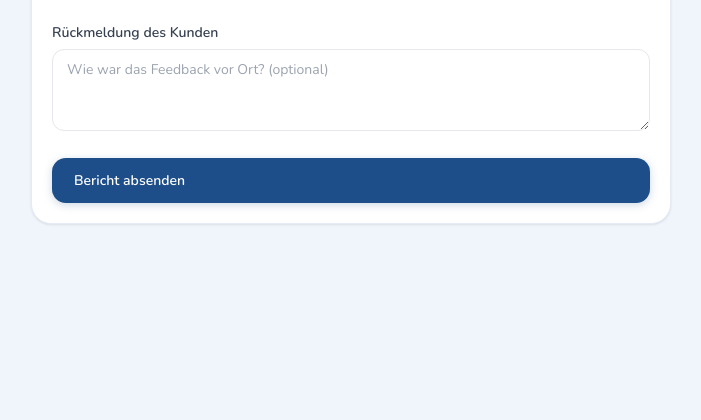
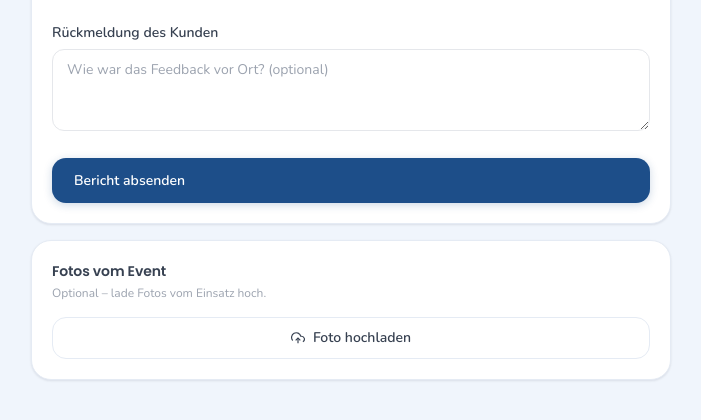
Before and after one commit to Kindsalabim/kindsalabim-events, a FastAPI app: template templates/portal/bericht.html in a window 1280 px wide. Shown: the part 520-940 px from the top of the page, without its empty margins (289-990 px from the left). Before the commit the page ends 745 px from the top, so only its background shows below. Run offline with FastAPI, Linux system fonts and the light colour scheme; the template is opened without the code that fills it, so the values that code supplies are empty; some libraries are stand-ins or nearby versions.

Commit message:
Phase 3c: Datei-Upload via Cloudflare R2
- Planungsdateien (PDF/Bilder) im Admin hochladbar, als Briefing-Anhang
- Event-Fotos im Portal durch Teamleiter hochladbar (Eventbericht)
- EventDatei-Modell mit typ-Feld (planung / bericht_foto)
- boto3 + R2-Config-Keys ergänzt

Co-Authored-By: Claude Sonnet 4.6 <noreply@anthropic.com>

```diff
--- a/email_service.py
+++ b/email_service.py
@@ -358,7 +358,7 @@ def send_verfuegbarkeitsanfrage(dienstleister, event, anfrage_id: int, base_url:
     _send(dienstleister.email, subject, _wrap(content, color, cfg))
 
 
-def send_briefing(dienstleister_list, event, base_url: str):
+def send_briefing(dienstleister_list, event, base_url: str, anhaenge=None):
     cfg = get_config()
     color = _brand_color(event.marke)
     subject = f"Briefing: {event.anlass} bei {event.kunde_firma} am {de_date(event.datum)}"
@@ -431,7 +431,7 @@ def send_briefing(dienstleister_list, event, base_url: str):
           </p>
         </div>"""
 
-        _send(d.email, subject, _wrap(content, color, cfg))
+        _deliver(d.email, subject, _wrap(content, color, cfg), anhaenge)
 
 
 def send_backup(attachments, n_events: int, n_dienstleister: int):
--- a/main.py
+++ b/main.py
@@ -9,6 +9,7 @@ from routes.checklist import router as checklist_router
 from routes.cron import router as cron_router
 from routes.buchhaltung import router as buchhaltung_router
 from routes.import_jira import router as import_router
+from routes.fotos import router as fotos_router
 
 def run_migrations():
     """Fügt fehlende Spalten zur bestehenden Datenbank hinzu (SQLite & PostgreSQL)."""
@@ -138,6 +139,7 @@ app.include_router(checklist_router)
 app.include_router(cron_router)
 app.include_router(buchhaltung_router)
 app.include_router(import_router)
+app.include_router(fotos_router)
 
 @app.get("/")
 def root():
--- a/requirements.txt
+++ b/requirements.txt
@@ -8,3 +8,4 @@ python-jose[cryptography]==3.3.0
 pyyaml==6.0.1
 httpx==0.27.0
 psycopg[binary]>=3.1
+boto3==1.34.69
--- /dev/null
+++ b/routes/fotos.py
@@ -0,0 +1,182 @@
+"""Datei-Upload/-Download/-Lösch-Logik für R2.
+
+Admin-Routen:   /admin/events/{id}/dateien      → typ="planung"
+Portal-Routen:  /portal/events/{id}/fotos       → typ="bericht_foto"
+"""
+import uuid
+from datetime import datetime, timezone
+
+import boto3
+from botocore.config import Config
+from fastapi import APIRouter, Depends, File, HTTPException, UploadFile
+from fastapi.responses import RedirectResponse
+from sqlalchemy.orm import Session
+
+from auth import get_admin_user, get_portal_user
+from config import get_config
+from database import get_db
+from models import Event, EventDatei
+
+router = APIRouter()
+
+ALLOWED_PLANUNG  = {"image/jpeg", "image/png", "image/webp", "image/gif",
+                    "application/pdf"}
+ALLOWED_FOTO     = {"image/jpeg", "image/png", "image/webp", "image/gif"}
+MAX_SIZE_MB = 20
+
+
+def _r2_client():
+    cfg = get_config()
+    account_id = cfg.get("r2_account_id", "")
+    access_key = cfg.get("r2_access_key_id", "")
+    secret_key = cfg.get("r2_secret_access_key", "")
+    if not (account_id and access_key and secret_key):
+        return None
+    return boto3.client(
+        "s3",
+        endpoint_url=f"https://{account_id}.r2.cloudflarestorage.com",
+        aws_access_key_id=access_key,
+        aws_secret_access_key=secret_key,
+        config=Config(signature_version="s3v4"),
+        region_name="auto",
+    )
+
+
+def generate_presigned_url(r2_key: str, expires: int = 3600) -> str | None:
+    cfg = get_config()
+    client = _r2_client()
+    if not client:
+        return None
+    try:
+        return client.generate_presigned_url(
+            "get_object",
+            Params={"Bucket": cfg["r2_bucket"], "Key": r2_key},
+            ExpiresIn=expires,
+        )
+    except Exception:
+        return None
+
+
+def download_file(r2_key: str) -> bytes | None:
+    cfg = get_config()
+    client = _r2_client()
+    if not client:
+        return None
+    try:
+        resp = client.get_object(Bucket=cfg["r2_bucket"], Key=r2_key)
+        return resp["Body"].read()
+    except Exception:
+        return None
+
+
+def _upload(data: bytes, event_id: int, filename: str, content_type: str, typ: str, db: Session):
+    cfg = get_config()
+    client = _r2_client()
+    if not client:
+        raise HTTPException(500, "R2 nicht konfiguriert.")
+
+    ext = (filename or "datei").rsplit(".", 1)[-1].lower()
+    r2_key = f"events/{event_id}/{typ}/{uuid.uuid4().hex}.{ext}"
+
+    client.put_object(
+        Bucket=cfg["r2_bucket"],
+        Key=r2_key,
+        Body=data,
+        ContentType=content_type,
+    )
+
+    datei = EventDatei(
+        event_id=event_id,
+        r2_key=r2_key,
+        filename=filename or r2_key,
+        typ=typ,
+        uploaded_at=datetime.now(timezone.utc).isoformat(),
+    )
+    db.add(datei)
+    db.commit()
+
+
+# ── Admin: Planungsdateien ─────────────────────────────────────────────────────
+
+@router.post("/admin/events/{event_id}/dateien")
+async def upload_planungsdatei(
+    event_id: int,
+    file: UploadFile = File(...),
+    db: Session = Depends(get_db),
+    _: str = Depends(get_admin_user),
+):
+    ev = db.get(Event, event_id)
+    if not ev:
+        raise HTTPException(404)
+    if file.content_type not in ALLOWED_PLANUNG:
+        raise HTTPException(400, "Nur JPG, PNG, WEBP, GIF oder PDF erlaubt.")
+    data = await file.read()
+    if len(data) > MAX_SIZE_MB * 1024 * 1024:
+        raise HTTPException(400, f"Datei zu groß (max. {MAX_SIZE_MB} MB).")
+    _upload(data, event_id, file.filename or "datei", file.content_type, "planung", db)
+    return RedirectResponse(f"/admin/events/{event_id}", status_code=303)
+
+
+@router.post("/admin/events/{event_id}/dateien/{datei_id}/delete")
+def delete_planungsdatei(
+    event_id: int,
+    datei_id: int,
+    db: Session = Depends(get_db),
+    _: str = Depends(get_admin_user),
+):
+    _delete(event_id, datei_id, db)
+    return RedirectResponse(f"/admin/events/{event_id}", status_code=303)
+
+
+# ── Portal: Event-Fotos (Teamleiter) ──────────────────────────────────────────
+
+@router.post("/portal/events/{event_id}/fotos")
+async def upload_bericht_foto(
+    event_id: int,
+    file: UploadFile = File(...),
+    db: Session = Depends(get_db),
+    user=Depends(get_portal_user),
+):
+    did = int(user["sub"])
+    ev = db.get(Event, event_id)
+    if not ev or ev.teamleiter_id != did:
+        raise HTTPException(403)
+    if file.content_type not in ALLOWED_FOTO:
+        raise HTTPException(400, "Nur JPG, PNG, WEBP oder GIF erlaubt.")
+    data = await file.read()
+    if len(data) > MAX_SIZE_MB * 1024 * 1024:
+        raise HTTPException(400, f"Datei zu groß (max. {MAX_SIZE_MB} MB).")
+    _upload(data, event_id, file.filename or "foto", file.content_type, "bericht_foto", db)
+    return RedirectResponse(f"/portal/bericht/{event_id}", status_code=303)
+
+
+@router.post("/portal/events/{event_id}/fotos/{datei_id}/delete")
+def delete_bericht_foto(
+    event_id: int,
+    datei_id: int,
+    db: Session = Depends(get_db),
+    user=Depends(get_portal_user),
+):
+    did = int(user["sub"])
+    ev = db.get(Event, event_id)
+    if not ev or ev.teamleiter_id != did:
+        raise HTTPException(403)
+    _delete(event_id, datei_id, db)
+    return RedirectResponse(f"/portal/bericht/{event_id}", status_code=303)
+
+
+# ── Shared ─────────────────────────────────────────────────────────────────────
+
+def _delete(event_id: int, datei_id: int, db: Session):
+    datei = db.get(EventDatei, datei_id)
+    if not datei or datei.event_id != event_id:
+        raise HTTPException(404)
+    cfg = get_config()
+    client = _r2_client()
+    if client:
+        try:
+            client.delete_object(Bucket=cfg["r2_bucket"], Key=datei.r2_key)
+        except Exception:
+            pass
+    db.delete(datei)
+    db.commit()
--- a/templates/portal/bericht.html
+++ b/templates/portal/bericht.html
@@ -45,6 +45,41 @@
 
       <button type="submit" class="w-full btn-primary py-3">Bericht absenden</button>
     </form>
+
+    <!-- Fotos hochladen -->
+    <div class="card p-5 mt-4">
+      <h2 class="text-sm font-semibold mb-1" style="color: var(--ink-2);">Fotos vom Event</h2>
+      <p class="text-xs mb-4" style="color: var(--ink-4);">Optional – lade Fotos vom Einsatz hoch.</p>
+
+      {% if foto_urls %}
+      <div class="grid grid-cols-3 gap-2 mb-4">
+        {% for foto, url in foto_urls %}
+        <div class="relative group rounded-xl overflow-hidden" style="aspect-ratio: 1;">
+          {% if url %}
+          <a href="{{ url }}" target="_blank" rel="noopener">
+            <img src="{{ url }}" alt="{{ foto.filename }}" class="w-full h-full object-cover">
+          </a>
+          {% endif %}
+          <form method="post" action="/portal/events/{{ ev.id }}/fotos/{{ foto.id }}/delete"
+                onsubmit="return confirm('Foto löschen?')"
+                class="absolute top-1.5 right-1.5">
+            <button type="submit" class="w-6 h-6 rounded-full flex items-center justify-center bg-white shadow text-red-400">
+              <svg width="10" height="10" viewBox="0 0 24 24" fill="none" stroke="currentColor" stroke-width="3"><line x1="18" y1="6" x2="6" y2="18"/><line x1="6" y1="6" x2="18" y2="18"/></svg>
+            </button>
+          </form>
+        </div>
+        {% endfor %}
+      </div>
+      {% endif %}
+
+      <form method="post" action="/portal/events/{{ ev.id }}/fotos" enctype="multipart/form-data">
+        <label class="flex items-center justify-center gap-2 cursor-pointer btn-secondary w-full py-2.5 text-sm">
+          <svg width="14" height="14" viewBox="0 0 24 24" fill="none" stroke="currentColor" stroke-width="2"><polyline points="16 16 12 12 8 16"/><line x1="12" y1="12" x2="12" y2="21"/><path d="M20.39 18.39A5 5 0 0 0 18 9h-1.26A8 8 0 1 0 3 16.3"/></svg>
+          Foto hochladen
+          <input type="file" name="file" accept="image/*" capture="environment" class="hidden" onchange="this.closest('form').submit()">
+        </label>
+      </form>
+    </div>
   </div>
 </div>
 {% endblock %}
```
Also changed, not shown: config.py (+6 -2 lines), models.py (+14 -0 lines), routes/admin.py (+16 -3 lines), routes/portal.py (+7 -2 lines), templates/admin/event_detail.html (+45 -0 lines).
